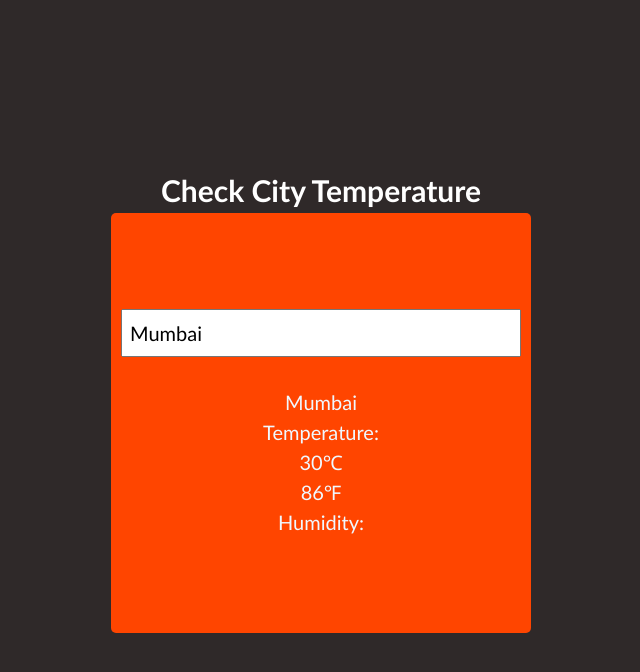
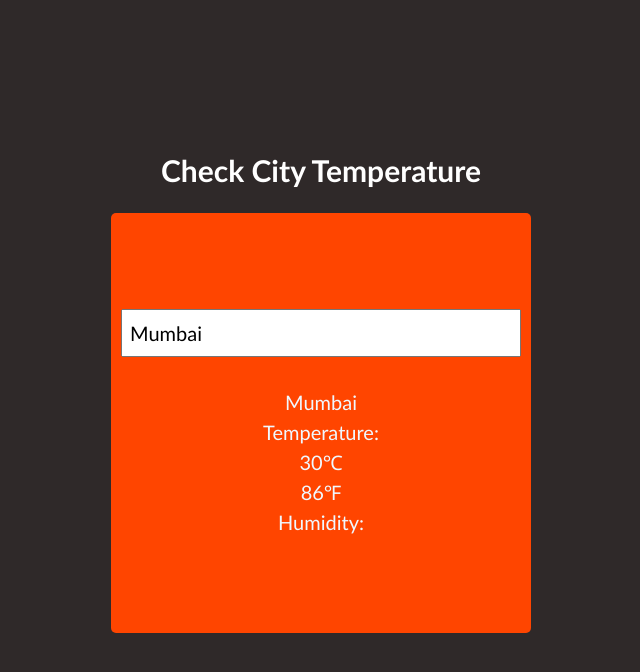
Before and after one commit to bhavinnor1/Weather-App, a React (Vite) app: page / in a window 1280 px wide. Shown: the top 672 px of the page, without its empty margins (319-959 px from the left). Built offline with nearby package versions, Linux system fonts and the light colour scheme; no server answers.

Commit message:
Update App.css

```diff
--- a/src/App.css
+++ b/src/App.css
@@ -10,6 +10,10 @@
 
 body {
   background-color: rgb(47, 41, 41);
+}
+
+.p-10{
+  padding: 20px;
 }
 
 .weather-box {
```
